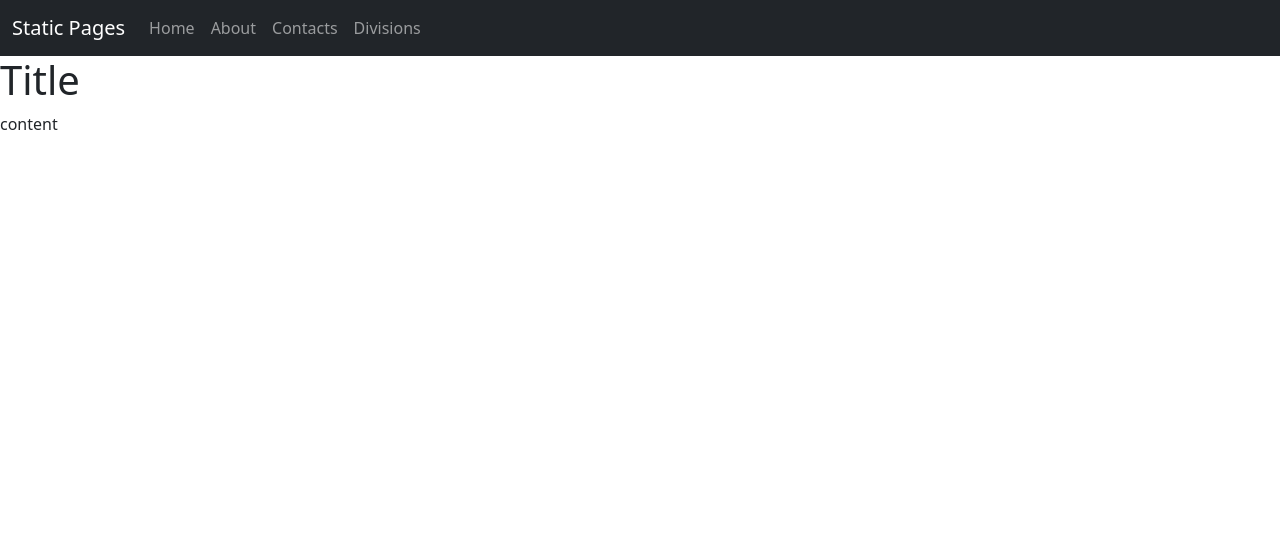
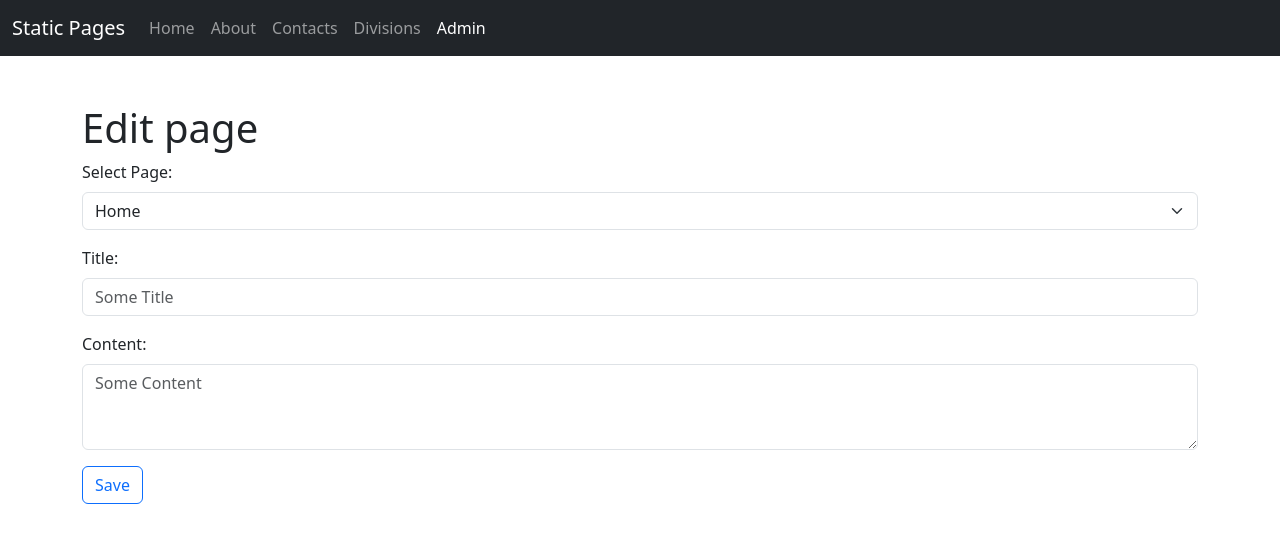
Before and after one commit to limbonalim/Home-Work-64, a React (Vite) app: page /pages/admin in a window 1280 px wide. Shown: the top 542 px of the page. Built offline with nearby package versions, Linux system fonts and the light colour scheme.

Commit message:
created EditForm and Loading component

```diff
--- /dev/null
+++ b/src/components/EditPage/EditForm.tsx
@@ -0,0 +1,93 @@
+import React, {ChangeEvent, FormEvent, useState} from 'react';
+import constants from '../../constants';
+import {FormPageType, PageType} from '../../types';
+import axiosApi from '../../axios-api';
+import {useNavigate} from 'react-router-dom';
+
+interface Props {
+  title: string;
+}
+
+const EditForm: React.FC<Props> = ({title}) => {
+  const [page, setPage] = useState<FormPageType>({
+    select: 'home',
+    title: '',
+    content: ''
+  });
+  const navigate = useNavigate();
+  const listOfOptions = constants.map(({id, title}) => (
+    <option key={id} value={id}>{title}</option>
+  ));
+
+  const onChange = (event: ChangeEvent<HTMLInputElement | HTMLSelectElement | HTMLTextAreaElement>) => {
+    const {name, value} = event.target;
+    setPage((prevState) => {
+      return {
+        ...prevState,
+        [name]: value
+      };
+    });
+  };
+
+  const onFormSubmit = async (event: FormEvent) => {
+    event.preventDefault();
+    try {
+      const newPage: PageType = {
+        title: page.title,
+        content: page.content
+      };
+      await axiosApi.put(`/pages/${page.select}.json`, newPage);
+      navigate('/');
+    } catch (error: Error) {
+      console.log(error);
+    }
+  };
+
+  return (
+    <form onSubmit={onFormSubmit}>
+      <h1>{title}</h1>
+      <div className="mb-3">
+        <label htmlFor="select" className="form-label">Select Page:</label>
+        <select
+          onChange={onChange}
+          value={page.select}
+          className="form-select"
+          aria-label="select page menu"
+          name="select"
+          id="select"
+        >
+          {listOfOptions}
+        </select>
+      </div>
+      <div className="mb-3">
+        <label htmlFor="title" className="form-label">Title:</label>
+        <input
+          onChange={onChange}
+          value={page.title}
+          required
+          type="text"
+          className="form-control"
+          id="title"
+          name="title"
+          placeholder="Some Title"
+        />
+      </div>
+      <div className="mb-3">
+        <label htmlFor="content" className="form-label">Content:</label>
+        <textarea
+          onChange={onChange}
+          value={page.content}
+          required
+          className="form-control"
+          id="content"
+          name="content"
+          placeholder="Some Content"
+          rows="3"
+        ></textarea>
+      </div>
+      <button className="btn btn-outline-primary">Save</button>
+    </form>
+  );
+};
+
+export default EditForm;
--- /dev/null
+++ b/src/components/Loading/Loading.tsx
@@ -0,0 +1,11 @@
+const Loading = () => {
+  return (
+    <div className="d-flex justify-content-center my-3">
+      <div className="spinner-border text-secondary" role="status">
+        <span className="visually-hidden">Loading...</span>
+      </div>
+    </div>
+  );
+};
+
+export default Loading;
--- a/src/components/Toolbar/Toolbar.tsx
+++ b/src/components/Toolbar/Toolbar.tsx
@@ -1,27 +1,30 @@
 import React from 'react';
 import {Link, NavLink} from 'react-router-dom';
+import constants from '../../constants';
 
 const Toolbar = () => {
+  const linkList = constants.map(({id, title}) => {
+    let path: string = (id === 'home') ? '/' : `/pages/${id}`;
+    return (
+      <li key={id} className="nav-item">
+        <NavLink to={path} className="nav-link">{title}</NavLink>
+      </li>
+    );
+  });
+
   return (
     <nav className="navbar navbar-expand-lg bg-dark" data-bs-theme="dark">
       <div className="container-fluid">
         <Link className="navbar-brand" to="/">Static Pages</Link>
-        <button className="navbar-toggler" type="button" data-bs-toggle="collapse" data-bs-target="#navbarNav" aria-controls="navbarNav" aria-expanded="false" aria-label="Toggle navigation">
+        <button className="navbar-toggler" type="button" data-bs-toggle="collapse" data-bs-target="#navbarNav"
+                aria-controls="navbarNav" aria-expanded="false" aria-label="Toggle navigation">
           <span className="navbar-toggler-icon"></span>
         </button>
         <div className="collapse navbar-collapse" id="navbarNav">
           <ul className="navbar-nav">
+            {linkList}
             <li className="nav-item">
-              <NavLink to="/" className="nav-link">Home</NavLink>
-            </li>
-            <li className="nav-item">
-              <NavLink to="/pages/about" className="nav-link">About</NavLink>
-            </li>
-            <li className="nav-item">
-              <NavLink to="/pages/contacts" className="nav-link">Contacts</NavLink>
-            </li>
-            <li className="nav-item">
-              <NavLink to="/pages/divisions" className="nav-link">Divisions</NavLink>
+              <NavLink to="/pages/admin" className="nav-link">Admin</NavLink>
             </li>
           </ul>
         </div>
--- /dev/null
+++ b/src/constants.ts
@@ -0,0 +1,10 @@
+import {Constant} from './types';
+
+const constants: Constant[] = [
+  {title: 'Home', id: 'home'},
+  {title: 'About', id: 'about'},
+  {title: 'Contacts', id: 'contacts'},
+  {title: 'Divisions', id: 'divisions'},
+];
+
+export default constants;
--- a/src/containers/App/App.tsx
+++ b/src/containers/App/App.tsx
@@ -1,24 +1,58 @@
-import {useState} from 'react';
+import {useCallback, useEffect, useState} from 'react';
 import {Route, Routes, useLocation} from 'react-router-dom';
+import axiosApi from '../../axios-api';
 import Toolbar from '../../components/Toolbar/Toolbar';
 import Page from '../../components/Page/Page';
+import Loading from '../../components/Loading/Loading';
 import {PageType} from '../../types';
+import EditForm from '../../components/EditPage/EditForm';
 
 const App = () => {
   const [page, setPage] = useState<PageType | null>(null);
-  const location = useLocation()
-  console.log(location)
+  const [loading, setLoading] = useState<boolean>(false);
+  let {pathname} = useLocation();
+  if (pathname === '/') {
+    pathname = '/pages/home';
+  }
+
+  const getPage = useCallback(async () => {
+    try {
+      setLoading(true);
+      const request = await axiosApi.get<PageType>(`${pathname}.json`);
+      setPage(request.data);
+    } catch (error: Error) {
+      console.log(error);
+    } finally {
+      setLoading(false);
+    }
+  }, [pathname]);
+
+  useEffect(() => {
+    if (pathname !== '/pages/admin') {
+      void getPage();
+    }
+  }, [getPage]);
+
+  let content = (<Loading/>);
+
+  if (!loading) {
+    content = (
+      <Routes>
+        <Route path="/" element={<Page title={page?.title} content={page?.content}/>}/>
+        <Route path="/pages/:page" element={<Page title={page?.title} content={page?.content}/>}/>
+        <Route path="/pages/admin" element={<EditForm title="Edit page"/>}/>
+        <Route path="*" element={<h1>Not Found</h1>}/>
+      </Routes>
+    );
+  }
 
   return (
     <>
-      <header>
+      <header className="mb-5">
         <Toolbar/>
       </header>
-      <main>
-        <Routes>
-          <Route path="/" element={<Page title="title" content="content"/>}/>
-          <Route path="/pages/:page" element={<Page title="Title" content="content"/>}/>
-        </Routes>
+      <main className="container">
+        {content}
       </main>
     </>
   );
```
Also changed, not shown: src/types.d.ts (+9 -0 lines).
